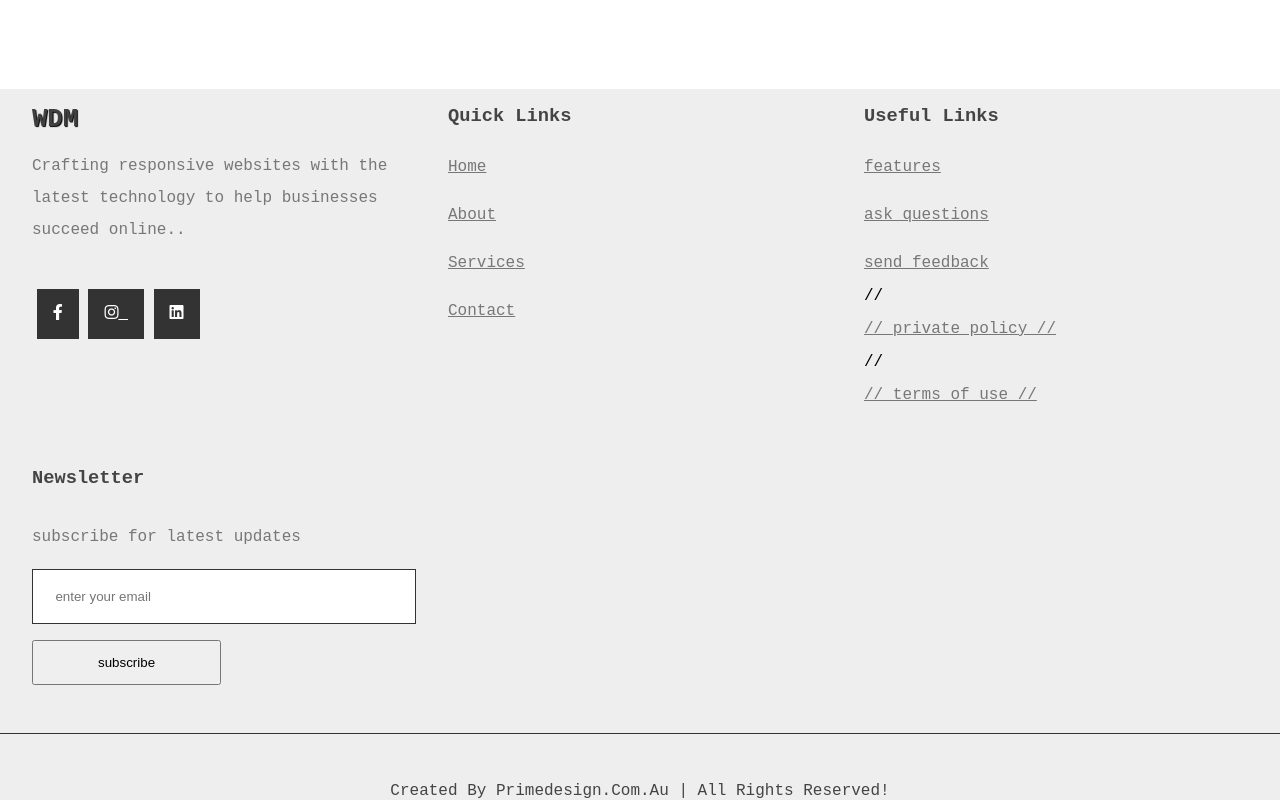
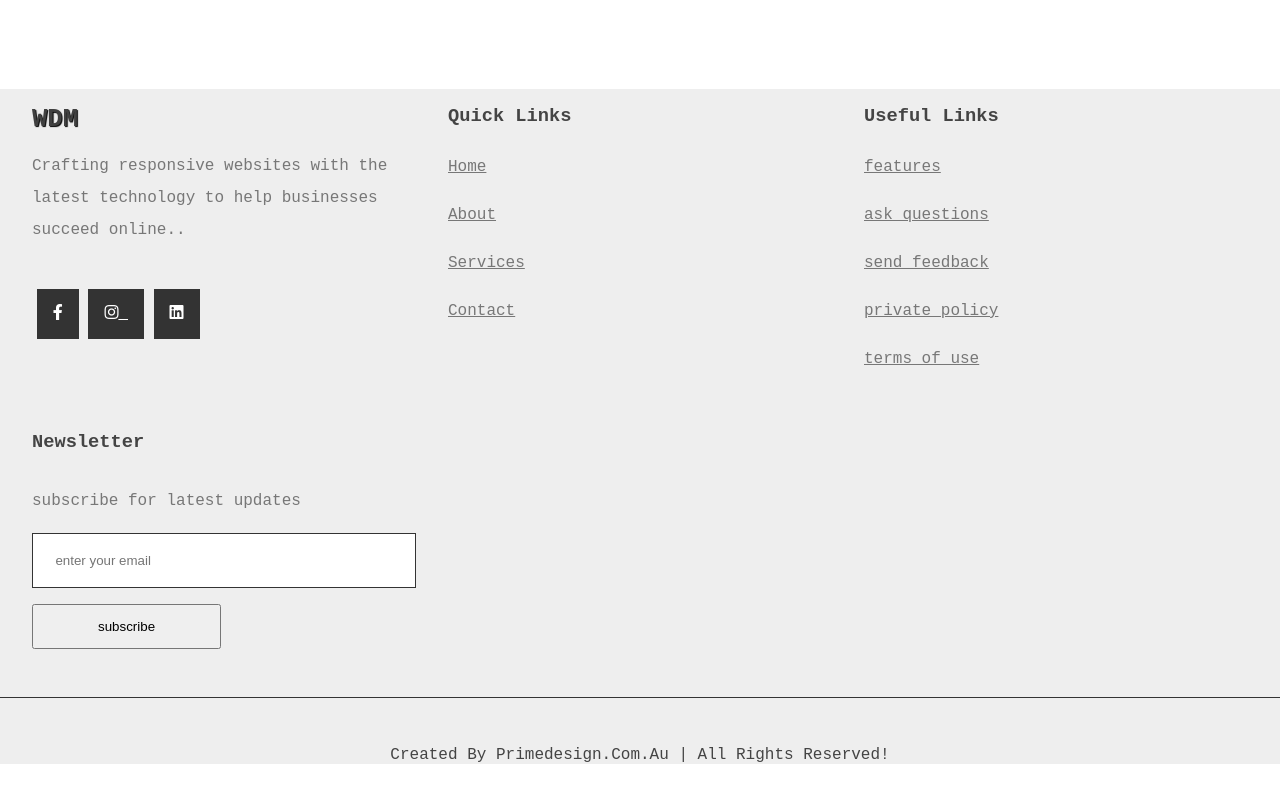
Before and after one commit to das744/WDM, a Next.js app: page / in a window 1280 px wide. Shown: the part 5174-5974 px from the top of the page. After the commit the page ends 5938 px from the top, so only its background shows below. Built offline with nearby package versions, Linux system fonts and the light colour scheme.

Commit message:
Update Footer.js

```diff
--- a/components/Footer/Footer.js
+++ b/components/Footer/Footer.js
@@ -45,12 +45,12 @@ const Footer = () => {
           <a href="#contact" className={styles.link}>
             send feedback
           </a>
-          // <a href="#" className={styles.link}>
-          //   private policy
-          // </a>
-          // <a href="#" className={styles.link}>
-          //   terms of use
-          // </a>
+          <a href="#" className={styles.link}>
+            private policy
+          </a>
+          <a href="#" className={styles.link}>
+            terms of use
+          </a>
         </div>
 
         <div className={styles.box}>
```
